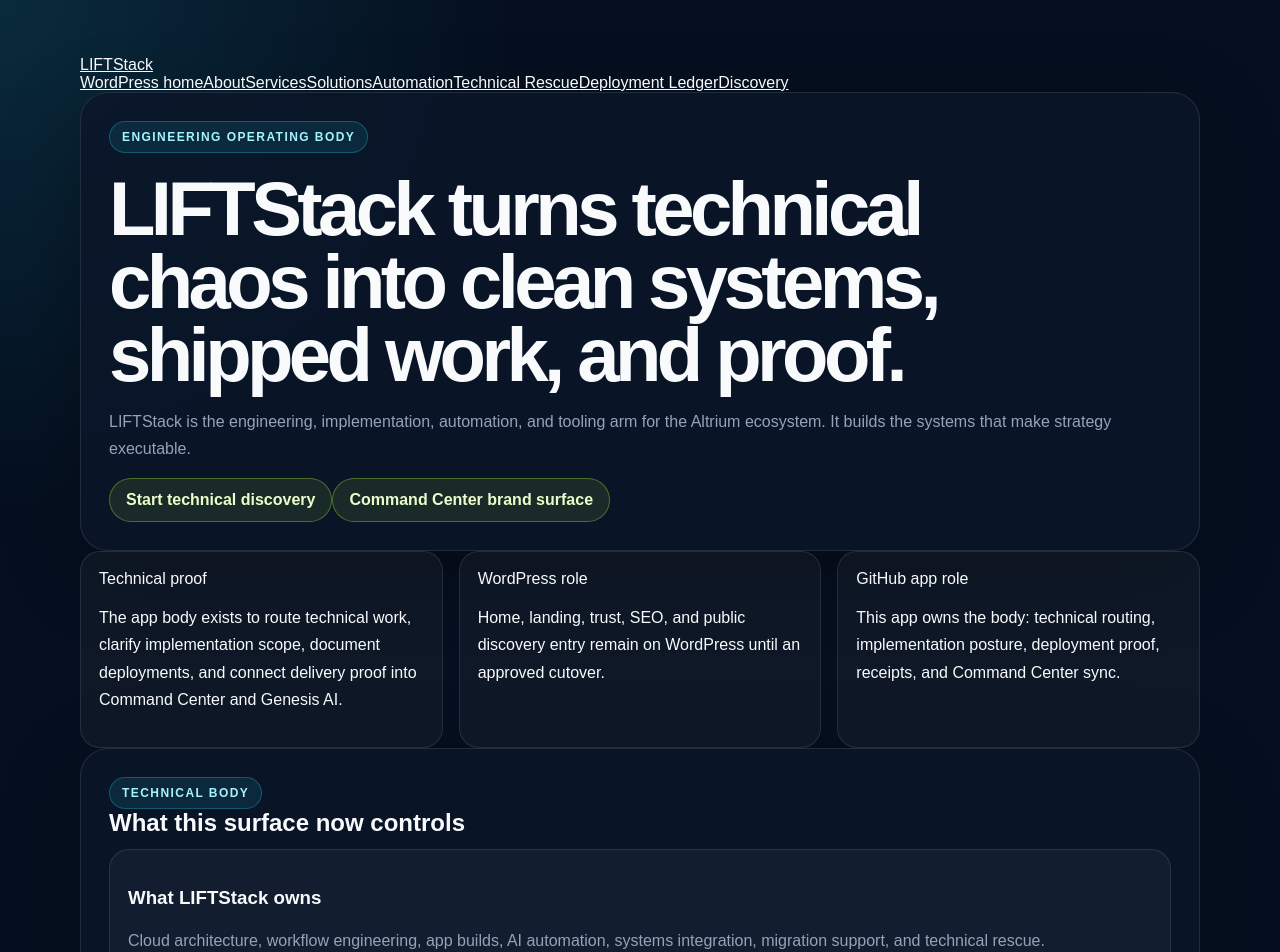
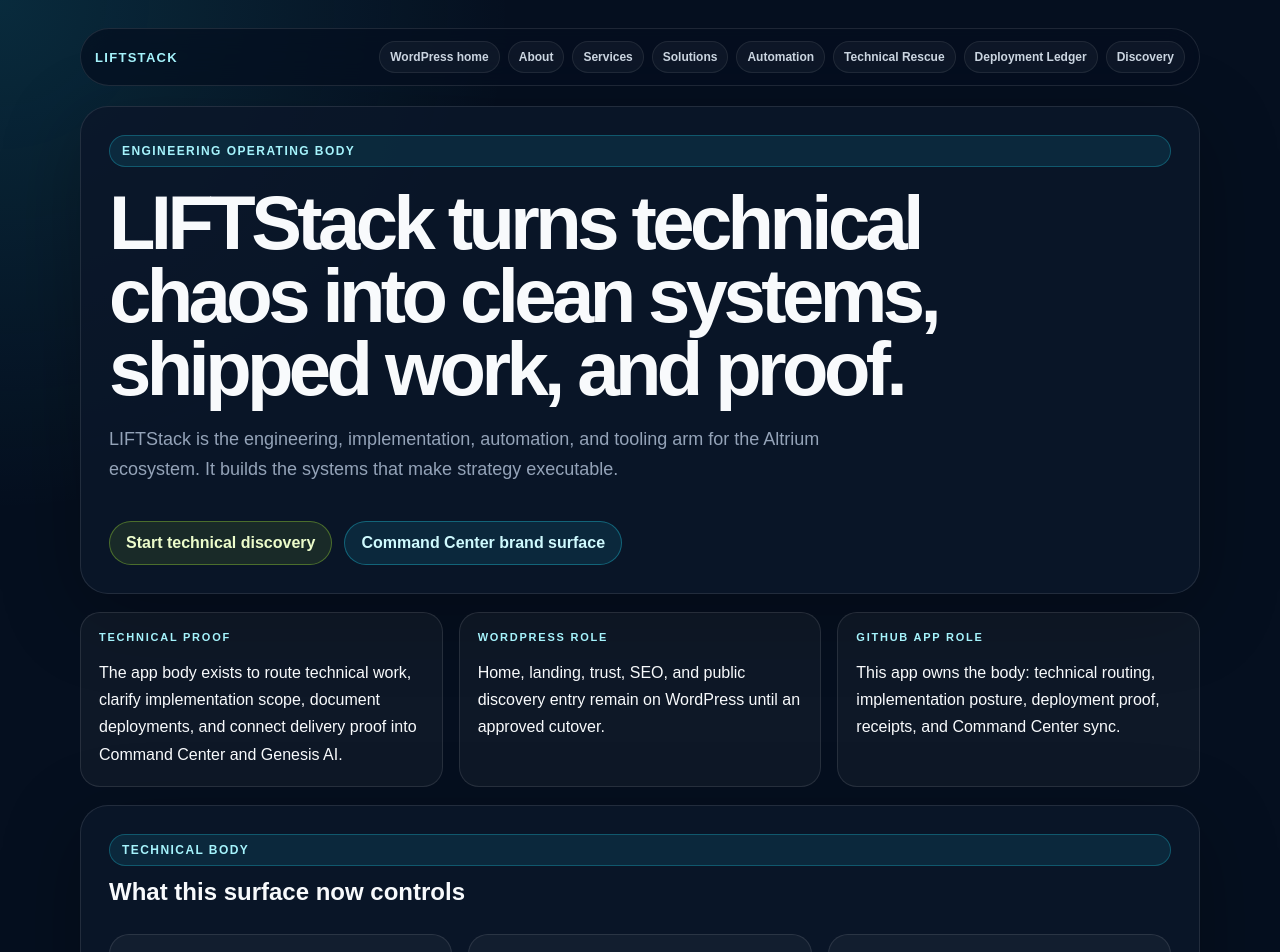
Before and after one commit to Altrium-Holdings-Group/LIFTStack, a Next.js app: page /about in a window 1280 px wide. Shown: the top 952 px of the page. Built offline with nearby package versions, Linux system fonts and the light colour scheme.

Commit message:
Polish LIFTStack technical body styles

```diff
--- a/app/globals.css
+++ b/app/globals.css
@@ -87,6 +87,12 @@
   text-decoration: none;
 }
 
+.button-secondary {
+  border-color: rgba(34, 211, 238, 0.35);
+  background: rgba(34, 211, 238, 0.1);
+  color: #cffafe;
+}
+
 h1 {
   max-width: 920px;
   margin: 20px 0 0;
@@ -100,6 +106,11 @@
   font-size: 24px;
 }
 
+h3 {
+  margin: 0 0 10px;
+  font-size: 18px;
+}
+
 p {
   line-height: 1.7;
 }
@@ -107,3 +118,145 @@
 code {
   color: #a5f3fc;
 }
+
+.body-main {
+  padding-top: 28px;
+}
+
+.body-nav {
+  display: flex;
+  align-items: center;
+  justify-content: space-between;
+  gap: 16px;
+  margin-bottom: 20px;
+  border: 1px solid var(--line);
+  background: rgba(5, 15, 31, 0.72);
+  border-radius: 999px;
+  padding: 12px 14px;
+  position: sticky;
+  top: 12px;
+  z-index: 5;
+  backdrop-filter: blur(18px);
+}
+
+.body-wordmark {
+  flex: 0 0 auto;
+  font-size: 13px;
+  font-weight: 900;
+  letter-spacing: 0.1em;
+  text-decoration: none;
+  text-transform: uppercase;
+  color: #a5f3fc;
+}
+
+.body-nav-links {
+  display: flex;
+  flex-wrap: wrap;
+  justify-content: flex-end;
+  gap: 8px;
+}
+
+.body-nav-link {
+  border: 1px solid rgba(255, 255, 255, 0.08);
+  background: rgba(255, 255, 255, 0.04);
+  border-radius: 999px;
+  padding: 8px 10px;
+  color: #cbd5e1;
+  font-size: 12px;
+  font-weight: 800;
+  text-decoration: none;
+}
+
+.body-nav-link:hover {
+  border-color: rgba(163, 230, 53, 0.36);
+  color: #f8fafc;
+}
+
+.body-hero {
+  min-height: 430px;
+  display: flex;
+  flex-direction: column;
+  justify-content: center;
+}
+
+.body-hero-summary {
+  max-width: 790px;
+  font-size: 18px;
+}
+
+.body-actions {
+  display: flex;
+  flex-wrap: wrap;
+  gap: 12px;
+  margin-top: 18px;
+}
+
+.body-proof-grid,
+.body-ledger-grid,
+.body-section-panel {
+  margin-top: 18px;
+}
+
+.body-proof-card p {
+  margin-bottom: 0;
+}
+
+.body-card-kicker {
+  margin-bottom: 8px;
+  color: #a5f3fc;
+  font-size: 11px;
+  font-weight: 900;
+  letter-spacing: 0.16em;
+  text-transform: uppercase;
+}
+
+.body-section-heading {
+  display: flex;
+  flex-direction: column;
+  gap: 12px;
+  margin-bottom: 16px;
+}
+
+.body-section-grid {
+  grid-template-columns: repeat(auto-fit, minmax(240px, 1fr));
+}
+
+.body-list {
+  margin: 12px 0 0;
+  padding-left: 18px;
+  color: var(--muted);
+  line-height: 1.8;
+}
+
+.body-route-card {
+  display: block;
+  text-decoration: none;
+}
+
+.body-route-card:hover {
+  border-color: rgba(163, 230, 53, 0.36);
+  background: rgba(163, 230, 53, 0.07);
+}
+
+@media (max-width: 760px) {
+  main {
+    width: min(100vw - 24px, 1120px);
+    padding: 32px 0;
+  }
+
+  .panel {
+    padding: 22px;
+    border-radius: 22px;
+  }
+
+  .body-nav {
+    align-items: flex-start;
+    border-radius: 24px;
+    flex-direction: column;
+    position: static;
+  }
+
+  .body-nav-links {
+    justify-content: flex-start;
+  }
+}
```
